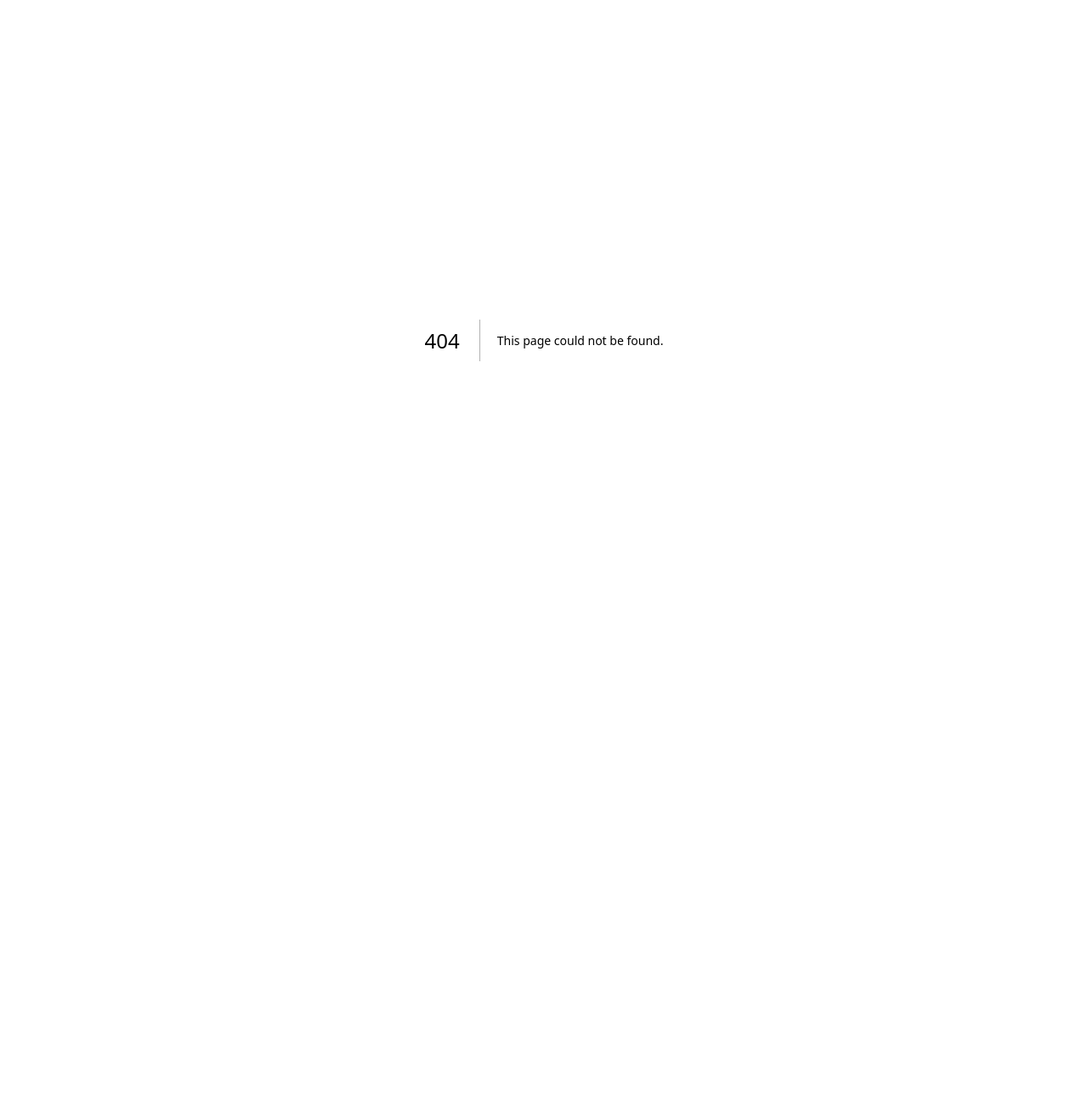
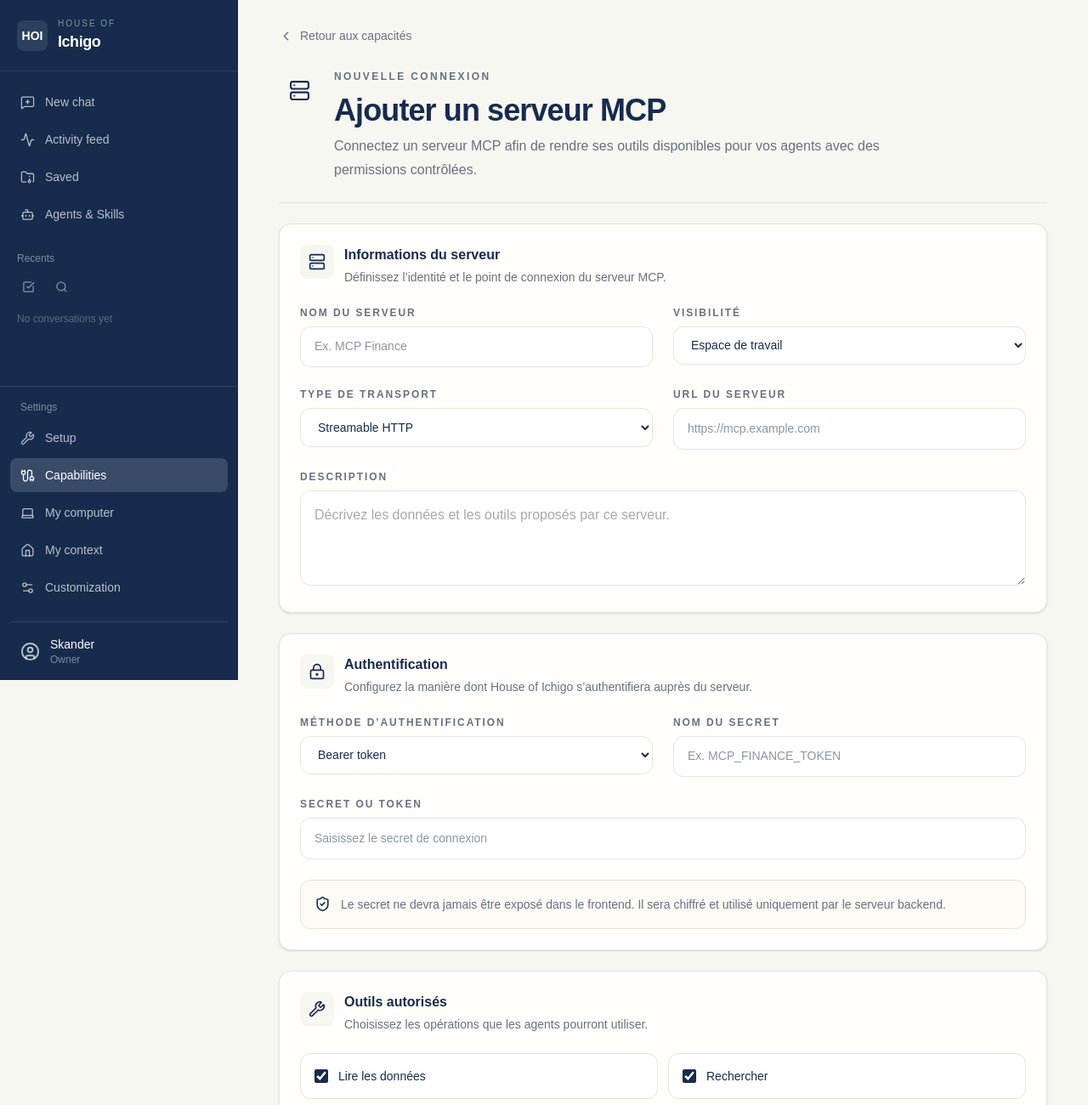
Before and after one commit to GhazzaiSkander/amazon-quick-hoi, a Next.js app: page /capabilities/mcp/create in a window 1280 px wide. Before the commit this address had no page. Shown: the top 1300 px of the page at 85% size. Before the commit the page ends 800 px from the top, so only its background shows below. Built offline with nearby package versions, Linux system fonts and the light colour scheme.

Commit message:
Add MCP server configuration interface

```diff
--- /dev/null
+++ b/src/app/capabilities/mcp/create/page.tsx
@@ -0,0 +1,271 @@
+import type { ReactNode } from "react";
+import Link from "next/link";
+import {
+  ChevronLeft,
+  ChevronRight,
+  Info,
+  LockKeyhole,
+  Save,
+  Server,
+  ShieldCheck,
+  Wrench,
+} from "lucide-react";
+import AppShell from "@/components/layout/AppShell";
+
+const toolOptions = [
+  "Lire les données",
+  "Rechercher",
+  "Créer des éléments",
+  "Modifier des éléments",
+  "Supprimer des éléments",
+];
+
+export default function CreateMcpServerPage() {
+  return (
+    <AppShell>
+      <div className="min-h-screen px-6 py-8 lg:px-12">
+        <div className="mx-auto max-w-5xl">
+          <Link
+            href="/capabilities"
+            className="inline-flex items-center gap-2 text-sm font-medium text-hoi-muted transition hover:text-hoi-navy"
+          >
+            <ChevronLeft size={17} />
+            Retour aux capacités
+          </Link>
+
+          <header className="mt-6 border-b border-hoi-border pb-6">
+            <div className="flex items-start gap-4">
+              <div className="rounded-xl bg-hoi-cream p-3 text-hoi-navy">
+                <Server size={25} />
+              </div>
+
+              <div>
+                <p className="text-xs font-semibold uppercase tracking-[0.2em] text-hoi-muted">
+                  Nouvelle connexion
+                </p>
+
+                <h1 className="mt-3 text-4xl font-semibold tracking-tight text-hoi-navy">
+                  Ajouter un serveur MCP
+                </h1>
+
+                <p className="mt-2 max-w-2xl text-base leading-7 text-hoi-muted">
+                  Connectez un serveur MCP afin de rendre ses outils disponibles
+                  pour vos agents avec des permissions contrôlées.
+                </p>
+              </div>
+            </div>
+          </header>
+
+          <div className="mt-6 space-y-6">
+            <section className="rounded-card border border-hoi-border bg-hoi-surface p-6 shadow-sm">
+              <SectionHeader
+                icon={<Server size={20} />}
+                title="Informations du serveur"
+                description="Définissez l’identité et le point de connexion du serveur MCP."
+              />
+
+              <div className="mt-6 grid gap-6 md:grid-cols-2">
+                <FormField label="Nom du serveur">
+                  <input
+                    type="text"
+                    placeholder="Ex. MCP Finance"
+                    className="form-input"
+                  />
+                </FormField>
+
+                <FormField label="Visibilité">
+                  <select className="form-input" defaultValue="workspace">
+                    <option value="private">Privé</option>
+                    <option value="workspace">Espace de travail</option>
+                    <option value="selected">Utilisateurs sélectionnés</option>
+                  </select>
+                </FormField>
+
+                <FormField label="Type de transport">
+                  <select className="form-input" defaultValue="streamable-http">
+                    <option value="streamable-http">Streamable HTTP</option>
+                    <option value="sse">SSE</option>
+                    <option value="stdio">STDIO</option>
+                  </select>
+                </FormField>
+
+                <FormField label="URL du serveur">
+                  <input
+                    type="url"
+                    placeholder="https://mcp.example.com"
+                    className="form-input"
+                  />
+                </FormField>
+
+                <div className="md:col-span-2">
+                  <FormField label="Description">
+                    <textarea
+                      placeholder="Décrivez les données et les outils proposés par ce serveur."
+                      className="min-h-28 w-full resize-y rounded-xl border border-hoi-border bg-white p-4 text-sm leading-6 text-hoi-navy outline-none placeholder:text-hoi-muted/60 focus:border-hoi-navy"
+                    />
+                  </FormField>
+                </div>
+              </div>
+            </section>
+
+            <section className="rounded-card border border-hoi-border bg-hoi-surface p-6 shadow-sm">
+              <SectionHeader
+                icon={<LockKeyhole size={20} />}
+                title="Authentification"
+                description="Configurez la manière dont House of Ichigo s’authentifiera auprès du serveur."
+              />
+
+              <div className="mt-6 grid gap-6 md:grid-cols-2">
+                <FormField label="Méthode d’authentification">
+                  <select className="form-input" defaultValue="bearer">
+                    <option value="none">Aucune authentification</option>
+                    <option value="bearer">Bearer token</option>
+                    <option value="oauth">OAuth 2.0</option>
+                    <option value="custom">En-têtes personnalisés</option>
+                  </select>
+                </FormField>
+
+                <FormField label="Nom du secret">
+                  <input
+                    type="text"
+                    placeholder="Ex. MCP_FINANCE_TOKEN"
+                    className="form-input"
+                  />
+                </FormField>
+
+                <div className="md:col-span-2">
+                  <FormField label="Secret ou token">
+                    <input
+                      type="password"
+                      placeholder="Saisissez le secret de connexion"
+                      className="form-input"
+                    />
+                  </FormField>
+                </div>
+              </div>
+
+              <div className="mt-6 flex items-start gap-3 rounded-xl border border-hoi-border bg-hoi-cream/50 p-4">
+                <ShieldCheck
+                  size={19}
+                  className="mt-0.5 shrink-0 text-hoi-navy"
+                />
+
+                <p className="text-sm leading-6 text-hoi-muted">
+                  Le secret ne devra jamais être exposé dans le frontend. Il
+                  sera chiffré et utilisé uniquement par le serveur backend.
+                </p>
+              </div>
+            </section>
+
+            <section className="rounded-card border border-hoi-border bg-hoi-surface p-6 shadow-sm">
+              <SectionHeader
+                icon={<Wrench size={20} />}
+                title="Outils autorisés"
+                description="Choisissez les opérations que les agents pourront utiliser."
+              />
+
+              <div className="mt-6 grid gap-3 md:grid-cols-2">
+                {toolOptions.map((tool, index) => (
+                  <label
+                    key={tool}
+                    className="flex cursor-pointer items-center gap-3 rounded-xl border border-hoi-border bg-white p-4"
+                  >
+                    <input
+                      type="checkbox"
+                      defaultChecked={index < 2}
+                      className="h-4 w-4 accent-[#172b4d]"
+                    />
+
+                    <span className="text-sm font-medium text-hoi-navy">
+                      {tool}
+                    </span>
+                  </label>
+                ))}
+              </div>
+
+              <div className="mt-6 flex items-start gap-3 rounded-xl border border-hoi-border bg-white p-4">
+                <Info
+                  size={18}
+                  className="mt-0.5 shrink-0 text-hoi-navy"
+                />
+
+                <p className="text-sm leading-6 text-hoi-muted">
+                  Les permissions de modification et de suppression devront
+                  être confirmées séparément par l’administrateur.
+                </p>
+              </div>
+            </section>
+
+            <div className="flex flex-wrap items-center justify-between gap-3 border-t border-hoi-border pt-6">
+              <Link
+                href="/capabilities"
+                className="rounded-lg border border-hoi-border bg-white px-5 py-3 text-sm font-medium text-hoi-muted transition hover:border-hoi-navy hover:text-hoi-navy"
+              >
+                Annuler
+              </Link>
+
+              <div className="flex gap-3">
+                <button
+                  type="button"
+                  className="flex items-center gap-2 rounded-lg border border-hoi-border bg-white px-5 py-3 text-sm font-medium text-hoi-navy transition hover:border-hoi-navy"
+                >
+                  <Save size={17} />
+                  Enregistrer comme brouillon
+                </button>
+
+                <button
+                  type="button"
+                  className="flex items-center gap-2 rounded-lg bg-hoi-navy px-5 py-3 text-sm font-medium text-white transition hover:bg-hoi-navy-soft"
+                >
+                  Continuer
+                  <ChevronRight size={17} />
+                </button>
+              </div>
+            </div>
+          </div>
+        </div>
+      </div>
+    </AppShell>
+  );
+}
+
+function SectionHeader({
+  icon,
+  title,
+  description,
+}: {
+  icon: ReactNode;
+  title: string;
+  description: string;
+}) {
+  return (
+    <div className="flex items-start gap-3">
+      <div className="rounded-lg bg-hoi-cream p-2.5 text-hoi-navy">
+        {icon}
+      </div>
+
+      <div>
+        <h2 className="font-semibold text-hoi-navy">{title}</h2>
+        <p className="mt-1 text-sm text-hoi-muted">{description}</p>
+      </div>
+    </div>
+  );
+}
+
+function FormField({
+  label,
+  children,
+}: {
+  label: string;
+  children: ReactNode;
+}) {
+  return (
+    <label className="block">
+      <span className="mb-2 block text-xs font-semibold uppercase tracking-[0.16em] text-hoi-muted">
+        {label}
+      </span>
+
+      {children}
+    </label>
+  );
+}
--- a/src/app/capabilities/page.tsx
+++ b/src/app/capabilities/page.tsx
@@ -11,7 +11,7 @@ import {
   Wrench,
 } from "lucide-react";
 import AppShell from "@/components/layout/AppShell";
-
+import Link from "next/link";
 const tabs = [
   { label: "Connecteurs", icon: Link2 },
   { label: "Planifications", icon: CalendarClock },
@@ -178,13 +178,13 @@ export default function CapabilitiesPage() {
                   externes à vos agents avec des permissions contrôlées.
                 </p>
 
-                <button
-                  type="button"
-                  className="mt-5 flex items-center gap-2 rounded-lg bg-hoi-navy px-4 py-2 text-sm font-medium text-white transition hover:bg-hoi-navy-soft"
-                >
-                  <Plus size={17} />
-                  Créer un serveur MCP
-                </button>
+                <Link
+  href="/capabilities/mcp/create"
+  className="mt-5 flex items-center gap-2 rounded-lg bg-hoi-navy px-4 py-2 text-sm font-medium text-white transition hover:bg-hoi-navy-soft"
+>
+  <Plus size={17} />
+  Créer un serveur MCP
+</Link>
               </div>
             </div>
           </section>
```
